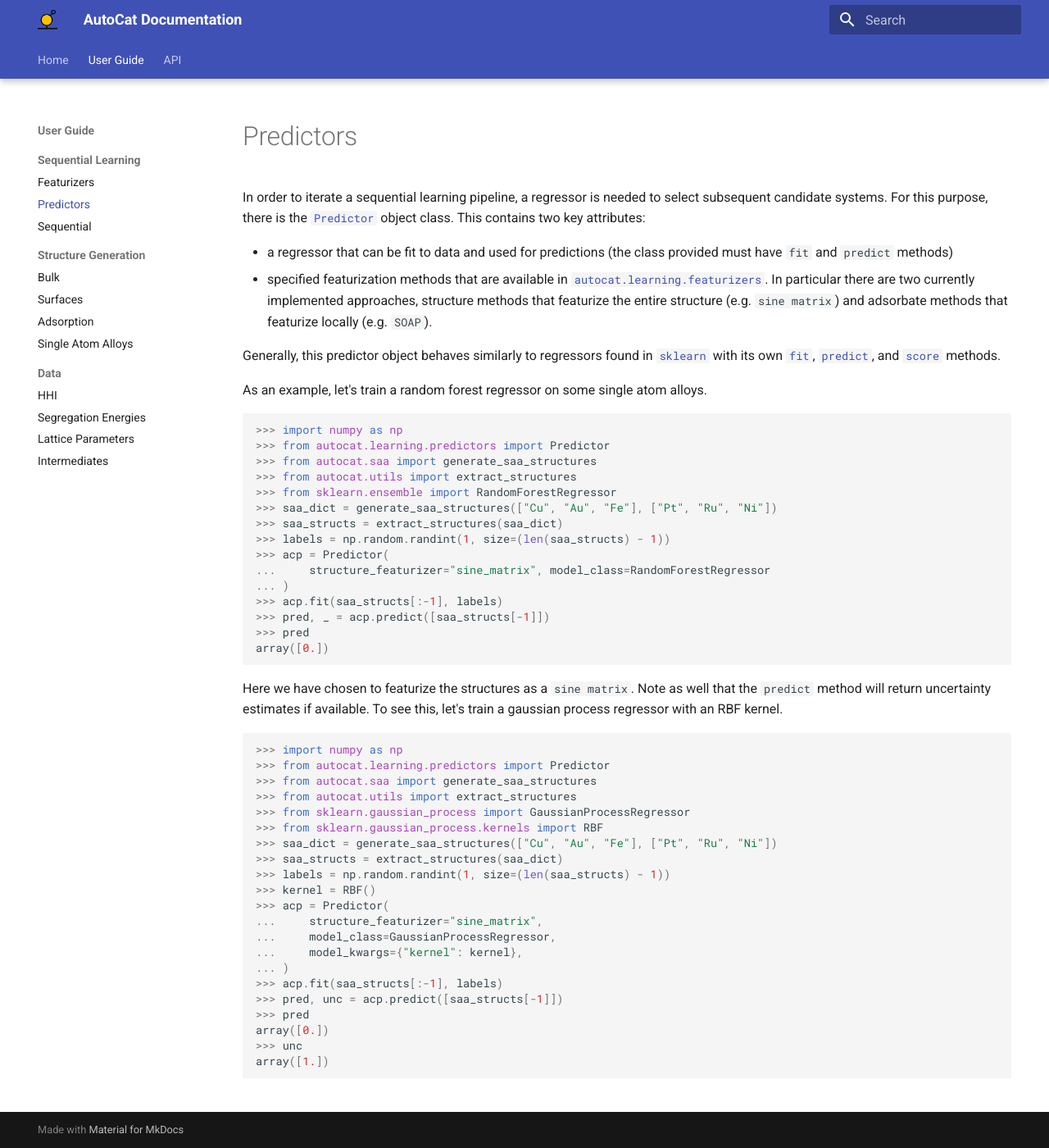
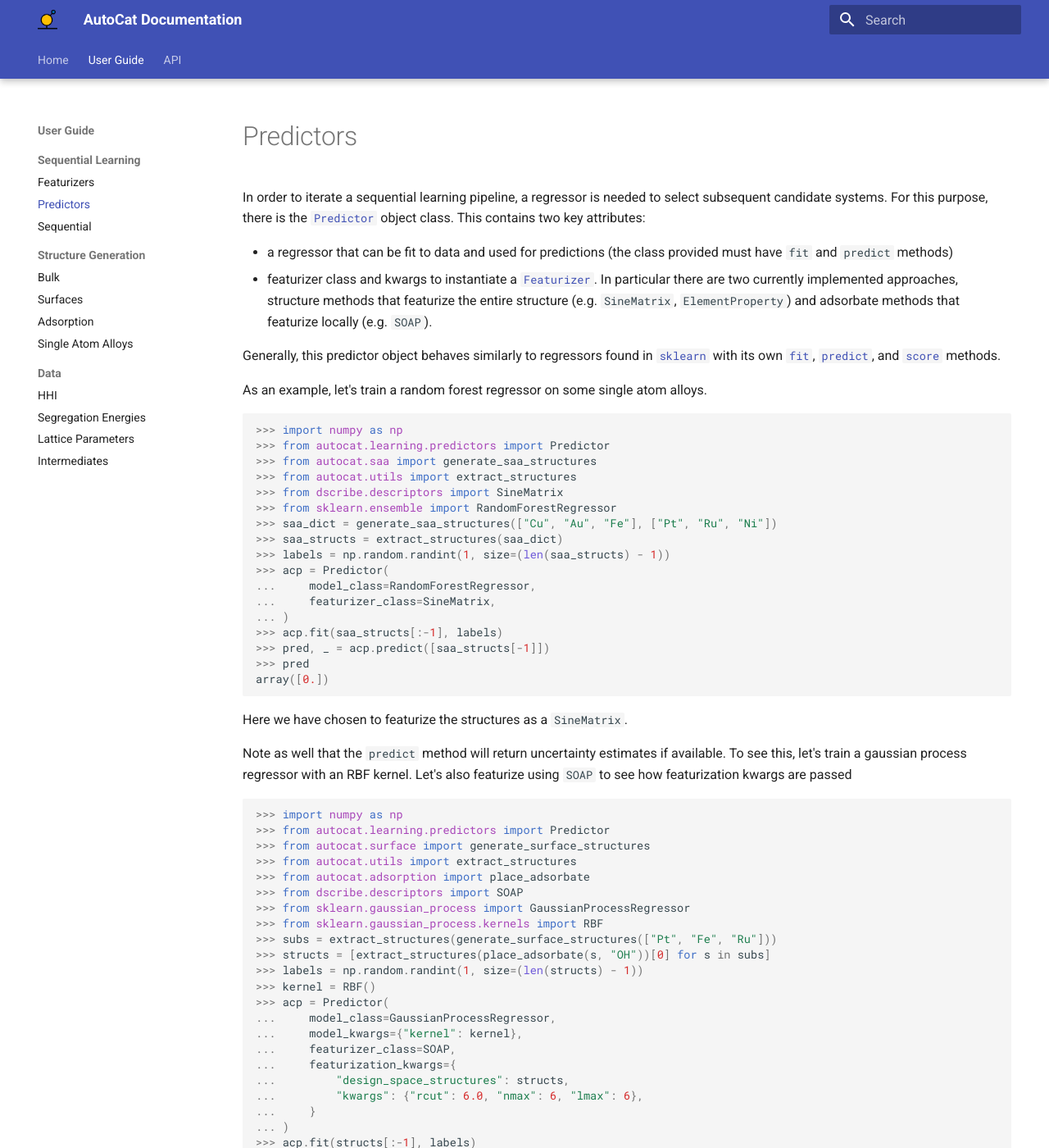
Before and after one commit to aced-differentiate/auto_cat, an MkDocs documentation site: the page built from docs/User_Guide/Learning/predictors.md, in a window 1280 px wide and 1400 px high. Shown: the whole window at 82% size. Built offline with MkDocs 1.6.1 and Material for MkDocs 9.7.7, drawn with Linux system fonts in a browser that asks for light colours.

Commit message:
update pred and seq docs for new feat obj

````diff
--- a/docs/User_Guide/Learning/predictors.md
+++ b/docs/User_Guide/Learning/predictors.md
@@ -6,10 +6,9 @@ object class. This contains two key attributes:
 
 - a regressor that can be fit to data and used for predictions
 (the class provided must have `fit` and `predict` methods)
-- specified featurization methods that are available in
-[`autocat.learning.featurizers`](../../API/Learning/featurizers.md).
+- featurizer class and kwargs to instantiate a [`Featurizer`](featurizers.md).
  In particular there are two currently implemented approaches,
-structure methods that featurize the entire structure (e.g. `sine matrix`)
+structure methods that featurize the entire structure (e.g. `SineMatrix`, `ElementProperty`)
  and adsorbate methods that featurize locally (e.g. `SOAP`).
 
 Generally, this predictor object behaves similarly to regressors found in
@@ -29,41 +28,50 @@ single atom alloys.
 >>> from autocat.learning.predictors import Predictor
 >>> from autocat.saa import generate_saa_structures
 >>> from autocat.utils import extract_structures
+>>> from dscribe.descriptors import SineMatrix
 >>> from sklearn.ensemble import RandomForestRegressor
 >>> saa_dict = generate_saa_structures(["Cu", "Au", "Fe"], ["Pt", "Ru", "Ni"])
 >>> saa_structs = extract_structures(saa_dict)
 >>> labels = np.random.randint(1, size=(len(saa_structs) - 1))
 >>> acp = Predictor(
-...     structure_featurizer="sine_matrix", model_class=RandomForestRegressor
+...     model_class=RandomForestRegressor,
+...     featurizer_class=SineMatrix,
 ... )
 >>> acp.fit(saa_structs[:-1], labels)
 >>> pred, _ = acp.predict([saa_structs[-1]])
 >>> pred
 array([0.])
 ```
-Here we have chosen to featurize the structures as a `sine matrix`.
+Here we have chosen to featurize the structures as a `SineMatrix`.
+
 Note as well that the `predict` method will return uncertainty estimates
 if available. To see this, let's train a gaussian process regressor with an RBF
- kernel.
+ kernel. Let's also featurize using `SOAP` to see how featurization kwargs are passed
 
 ```py
 >>> import numpy as np
 >>> from autocat.learning.predictors import Predictor
->>> from autocat.saa import generate_saa_structures
+>>> from autocat.surface import generate_surface_structures
 >>> from autocat.utils import extract_structures
+>>> from autocat.adsorption import place_adsorbate
+>>> from dscribe.descriptors import SOAP
 >>> from sklearn.gaussian_process import GaussianProcessRegressor
 >>> from sklearn.gaussian_process.kernels import RBF
->>> saa_dict = generate_saa_structures(["Cu", "Au", "Fe"], ["Pt", "Ru", "Ni"])
->>> saa_structs = extract_structures(saa_dict)
->>> labels = np.random.randint(1, size=(len(saa_structs) - 1))
+>>> subs = extract_structures(generate_surface_structures(["Pt", "Fe", "Ru"]))
+>>> structs = [extract_structures(place_adsorbate(s, "OH"))[0] for s in subs]
+>>> labels = np.random.randint(1, size=(len(structs) - 1))
 >>> kernel = RBF()
 >>> acp = Predictor(
-...     structure_featurizer="sine_matrix",
 ...     model_class=GaussianProcessRegressor,
 ...     model_kwargs={"kernel": kernel},
+...     featurizer_class=SOAP,
+...     featurization_kwargs={
+...         "design_space_structures": structs,
+...         "kwargs": {"rcut": 6.0, "nmax": 6, "lmax": 6},
+...     }
 ... )
->>> acp.fit(saa_structs[:-1], labels)
->>> pred, unc = acp.predict([saa_structs[-1]])
+>>> acp.fit(structs[:-1], labels)
+>>> pred, unc = acp.predict([structs[-1]])
 >>> pred
 array([0.])
 >>> unc
````
Also changed, not shown: docs/User_Guide/Learning/sequential.md (+20 -8 lines).
